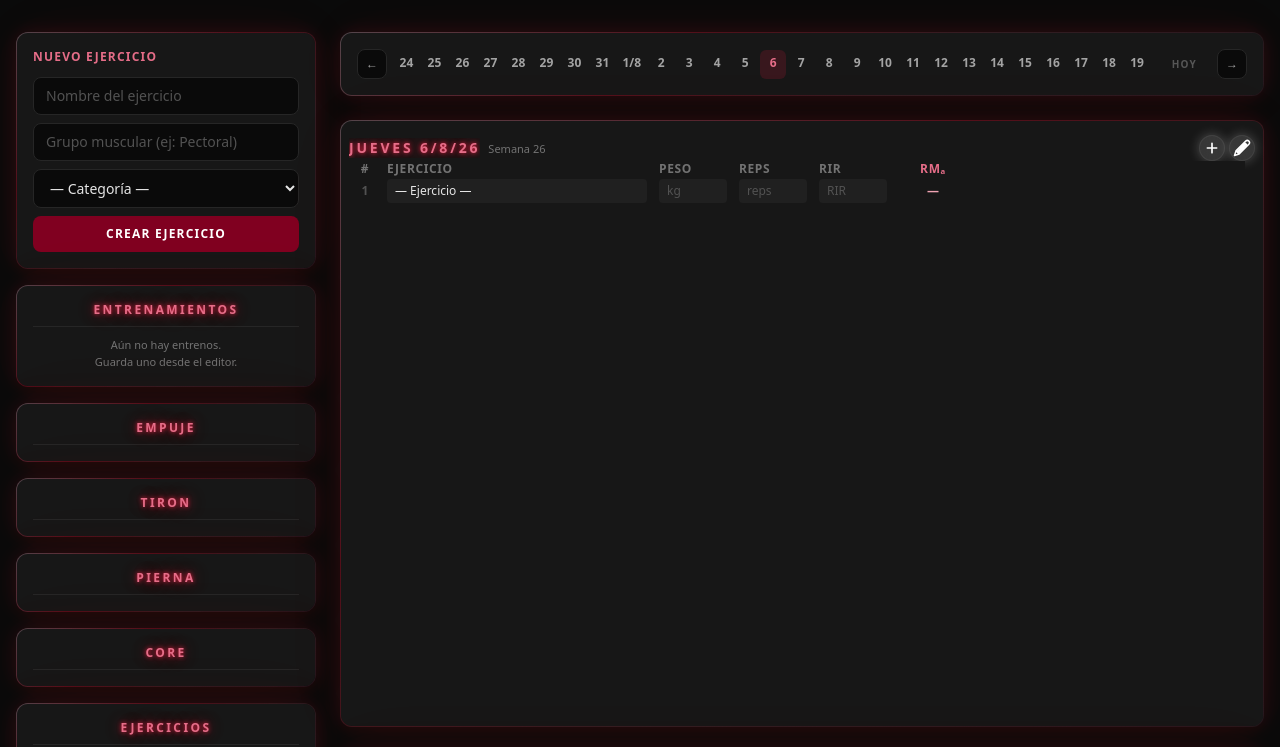
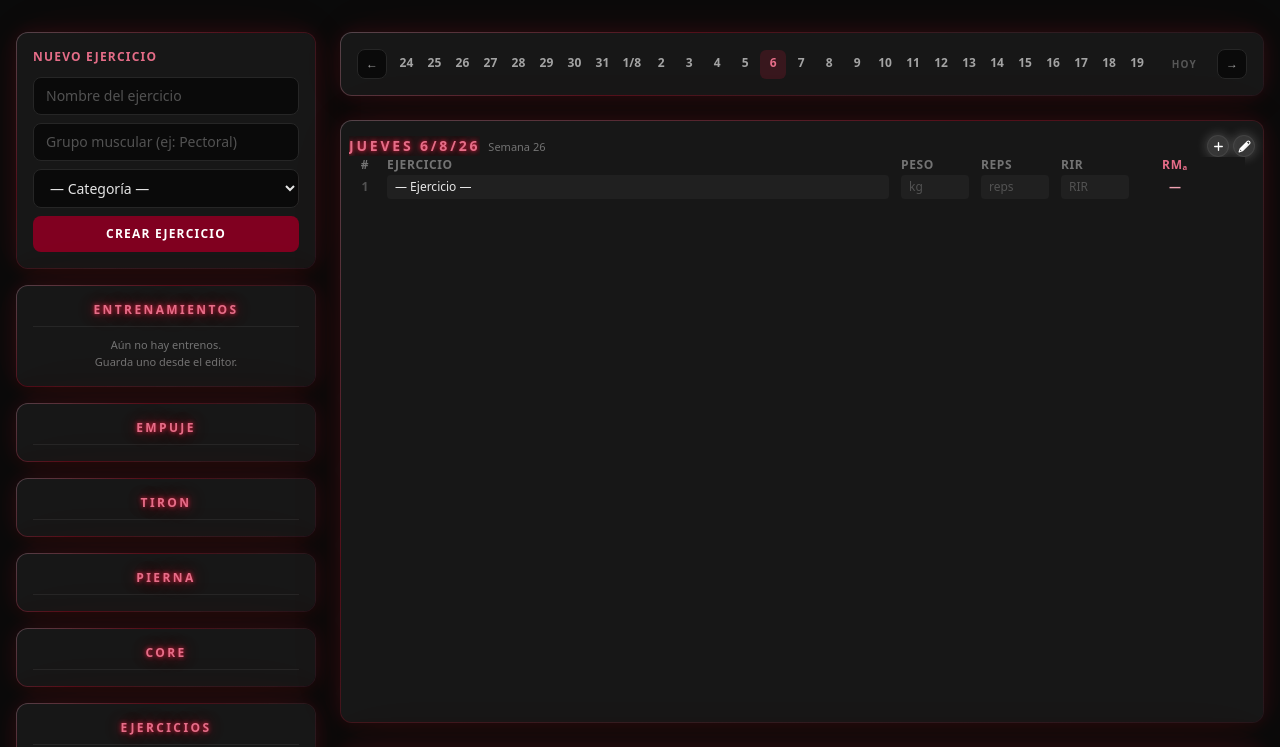
Before and after one commit to JhomC3/seguimiento_entrenamiento, a FastAPI app: page / in a window 1280 px wide. Shown: the part 77-824 px from the top of the page. Run offline with FastAPI, Linux system fonts and the light colour scheme; data that the repository does not hold is empty; some libraries are stand-ins or nearby versions.

Commit message:
style: reduce session editor control density

```diff
--- a/templates/base.html
+++ b/templates/base.html
@@ -482,6 +482,35 @@
             top: 0;
             background: #171717;
             z-index: 5;
+        }
+        #session-editor .table-scroll::-webkit-scrollbar {
+            width: 6px;
+            height: 6px;
+        }
+        #session-editor .table-scroll::-webkit-scrollbar-track {
+            background: transparent;
+        }
+        #session-editor .table-scroll::-webkit-scrollbar-thumb {
+            background: rgba(255, 255, 255, 0.12);
+            border-radius: 3px;
+        }
+
+        /* Compactación de controles del editor (scoped: no afecta plantillas ni otros contextos) */
+        #session-editor .editor-header-actions .edit-toggle {
+            width: 22px;
+            height: 22px;
+        }
+        #session-editor .editor-header-actions svg {
+            width: 13px;
+            height: 13px;
+        }
+        #session-editor .set-actions-column {
+            width: 30px;
+        }
+        #session-editor .row-actions .row-btn {
+            width: 14px;
+            height: 14px;
+            font-size: 10px;
         }
     </style>
 </head>
```
